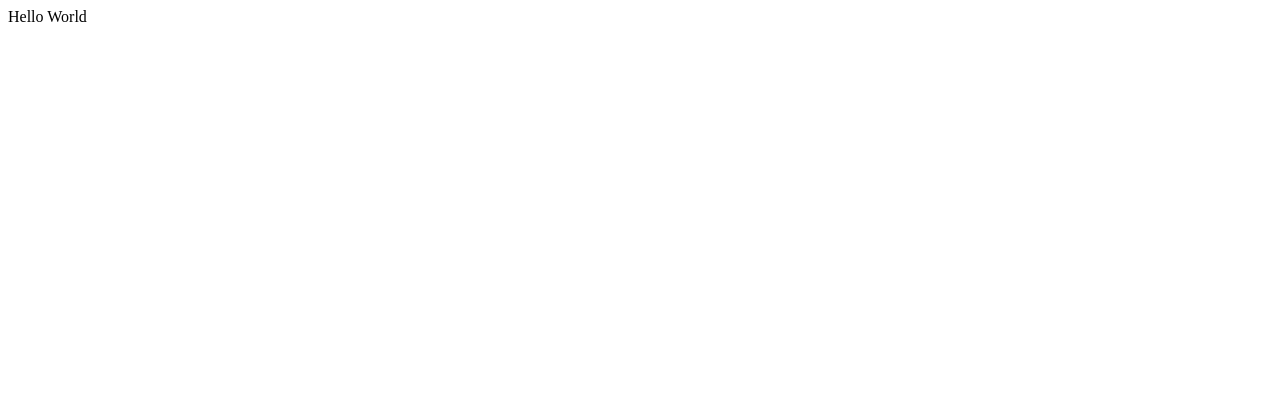
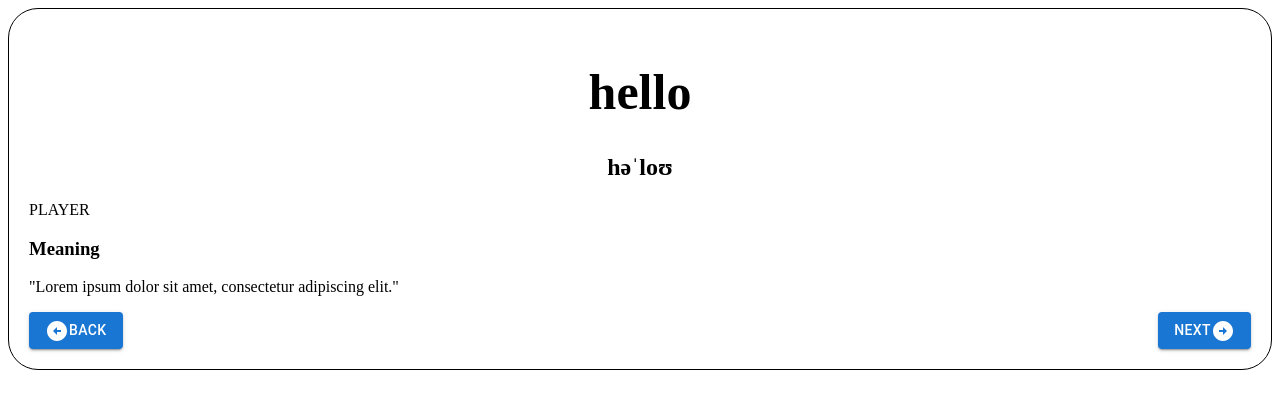
Before and after one commit to t-minini/front-end-challenge-2022-dictionary, a React (Create React App) app: page / in a window 1280 px wide. Shown: the top 408 px of the page. Built offline with nearby package versions, Linux system fonts and the light colour scheme.

Commit message:
:construction: WordCard component started

```diff
--- a/package.json
+++ b/package.json
@@ -5,6 +5,7 @@
   "dependencies": {
     "@emotion/react": "^11.10.4",
     "@emotion/styled": "^11.10.4",
+    "@mui/icons-material": "^5.10.6",
     "@mui/material": "^5.10.7",
     "@testing-library/jest-dom": "^5.16.5",
     "@testing-library/react": "^13.4.0",
--- a/src/App.js
+++ b/src/App.js
@@ -1,7 +1,9 @@
+import { WordCard } from "./components/WordCard/index";
+
 function App() {
   return (
     <>
-      <div>Hello World</div>
+      <WordCard />
     </>
   );
 }
--- a/src/components/WordCard/WordCard.css
+++ b/src/components/WordCard/WordCard.css
@@ -0,0 +1,29 @@
+/* .container {
+  background-color: black;
+  max-width: 30%;
+  min-width: 30%;
+} */
+
+.card {
+  border: solid 1px black;
+  border-radius: 30px;
+  padding: 20px;
+}
+
+.card h1 {
+  text-align: center;
+  font-size: 50px;
+}
+
+.card h1, h2 {
+  text-align: center;
+}
+
+.card-btn {
+  display: flex;
+  justify-content: space-between;
+}
+
+.btn-icon {
+  height: 40px;
+}
--- a/src/components/WordCard/index.js
+++ b/src/components/WordCard/index.js
@@ -1 +1,39 @@
-import style from "./WordCard.css";
+import * as React from "react";
+import Card from "@mui/material/Card";
+import CardActions from "@mui/material/CardActions";
+import CardContent from "@mui/material/CardContent";
+import Typography from "@mui/material/Typography";
+import IconButton from "@mui/material/IconButton";
+
+// import Grid from "@mui/material/Grid"; // Grid version 1
+
+import Button from "@mui/material/Button";
+import ArrowCircleRightIcon from "@mui/icons-material/ArrowCircleRight";
+import ArrowCircleLeftIcon from "@mui/icons-material/ArrowCircleLeft";
+
+import "./WordCard.css";
+
+export function WordCard() {
+  return (
+    <>
+
+      <div className="card">
+        <h1>hello</h1>
+        <h2>həˈloʊ</h2>
+        <p>PLAYER</p>
+        <h3>Meaning</h3>
+        <p>"Lorem ipsum dolor sit amet, consectetur adipiscing elit."</p>
+        <div className="card-btn">
+          <Button variant="contained">
+            <ArrowCircleLeftIcon />
+            Back
+          </Button>
+          <Button variant="contained">
+            Next
+            <ArrowCircleRightIcon />
+          </Button>
+        </div>
+      </div>
+    </>
+  );
+}
```
Also changed, not shown: 1 other file (tests, documents, lock files or other folders).
